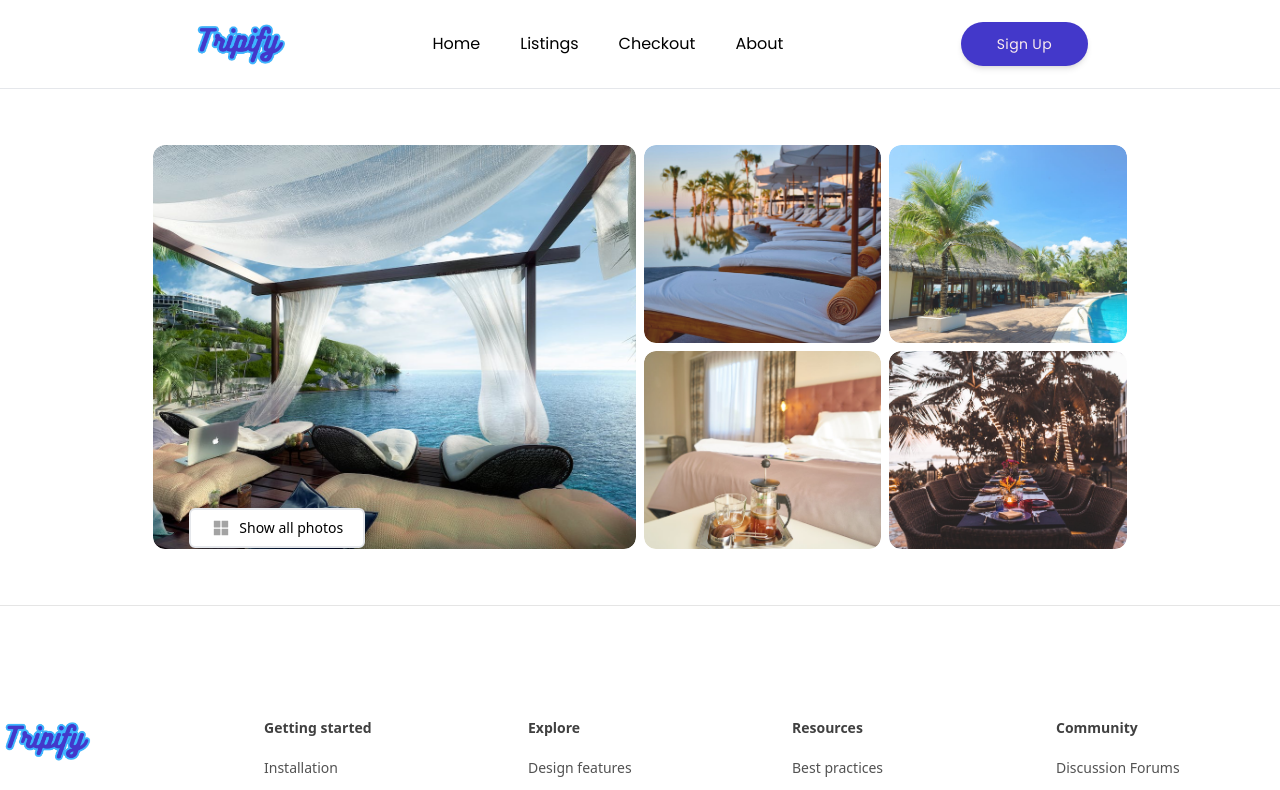
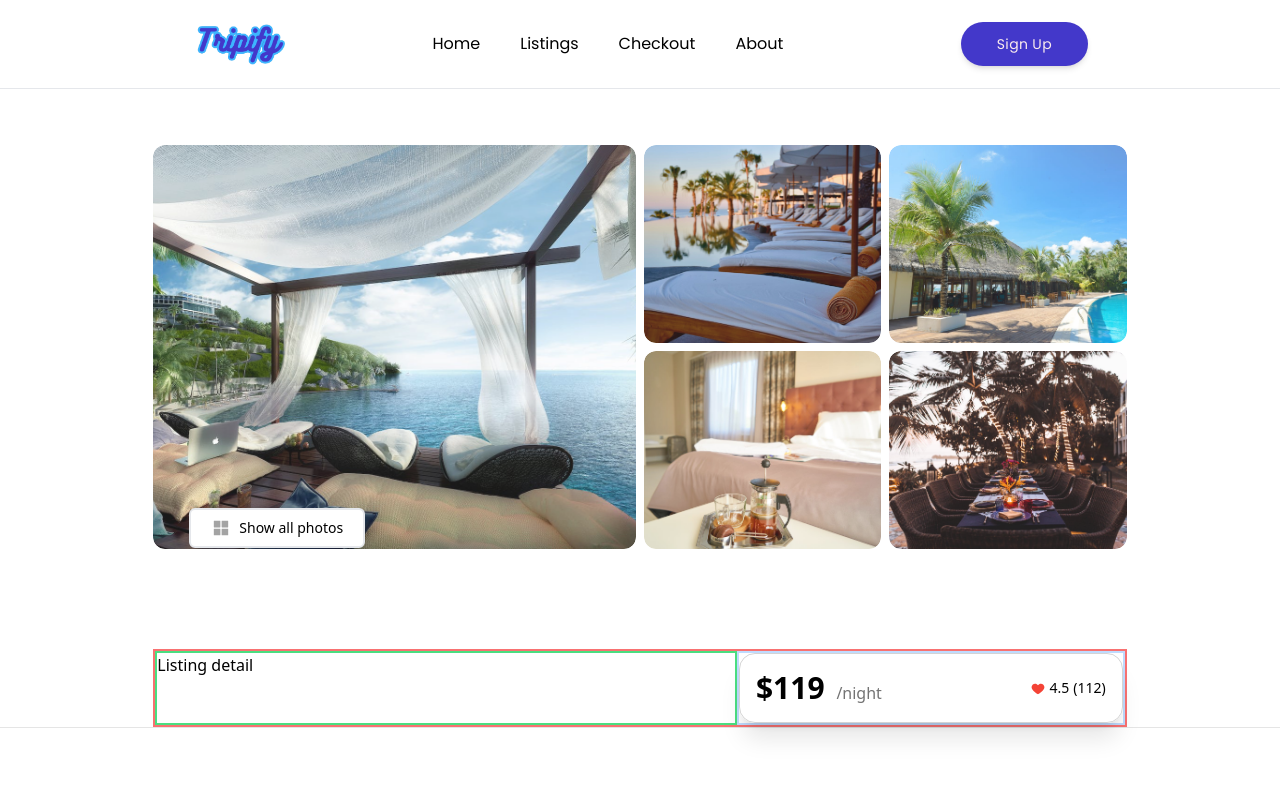
Before and after one commit to shabbirbd/Trip-finder, a React (Vite) app: page /listings in a window 1280 px wide. Shown: the top 790 px of the page. Built offline with nearby package versions, Linux system fonts and the light colour scheme; some icons are missing; the HTML template or start-up script is replaced by a standard one.

Commit message:
adding component

```diff
--- a/src/components/ListingHeader.jsx
+++ b/src/components/ListingHeader.jsx
@@ -7,8 +7,8 @@ const ListingHeader = () => {
     return (
         <div className=' relative grid grid-cols-3 sm:grid-cols-4 gap-1 sm:gap-2 py-14'>
             <div className=' relative col-span-2 row-span-3 sm:row-span-2 rounded-md sm:rounded-xl overflow-hidden cursor-pointer '>
-                <img src={listing} alt="listing" className='absolute inset-0 object-cover rounded-md sm:rounded-xl w-full h-full' />
-                <div className='border-2 z-50 absolute px-5 py-2 rounded-md bg-white mx-9 top-[90%] flex items-center space-x-2 text-neutral-400 text-xl'>
+                <img src={listing} alt="listing" className='absolute inset-0 object-cover rounded-md sm:rounded-xl w-full h-full opacity-90 hover:opacity-100 transition-opacity' />
+                <div className='border-2 z-50 absolute px-5 py-2 rounded-md bg-white mx-9 top-[90%] flex items-center space-x-2 text-neutral-400 text-xl '>
                     <AiFillAppstore />
                     <span className='text-sm font-normal text-black'>Show all photos</span>
                 </div>
--- /dev/null
+++ b/src/components/listingDetail/ListingDetail.jsx
@@ -0,0 +1,35 @@
+import React from 'react';
+import { FcLike } from 'react-icons/fc';
+
+const ListingDetail = () => {
+    return (
+        <main className='relative z-10 mt-11 flex flex-col lg:flex-row border-2 border-red-400'>
+            <div className='w-full lg:w-3/5 xl:2/3 space-y-8 lg:spaace-y-10 lg:pr-10 border-2 border-green-400'>
+                Listing detail
+            </div>
+
+
+            <div className='hidden lg:block flex-grow mt-14 lg:mt-0 border-2 border-blue-200'>
+                <div className='sticky top-28'>
+                    <div className='shadow-xl flex flex-col justify-center border border-neutral-300 p-4 rounded-2xl'>
+
+                        <div className='flex justify-between'>
+                            <span className='text-3xl font-semibold'>$119 <span className='ml-1 text-base font-normal text-neutral-500'>/night</span></span>
+                            <div className='flex items-center space-x-1 text-sm'>
+                                <FcLike/>
+                                <span>4.5</span>
+                                <span>{`(112)`}</span>
+                            </div>
+                        </div>
+
+
+
+
+                    </div>
+                </div>
+            </div>
+        </main>
+    );
+};
+
+export default ListingDetail;
--- a/src/pages/Listings.jsx
+++ b/src/pages/Listings.jsx
@@ -1,10 +1,12 @@
 import React from 'react';
 import ListingHeader from '../components/ListingHeader';
+import ListingDetail from '../components/listingDetail/ListingDetail';
 
 const Listings = () => {
     return (
         <>
             <ListingHeader/>
+            <ListingDetail/>
         </>
     );
 };
```
